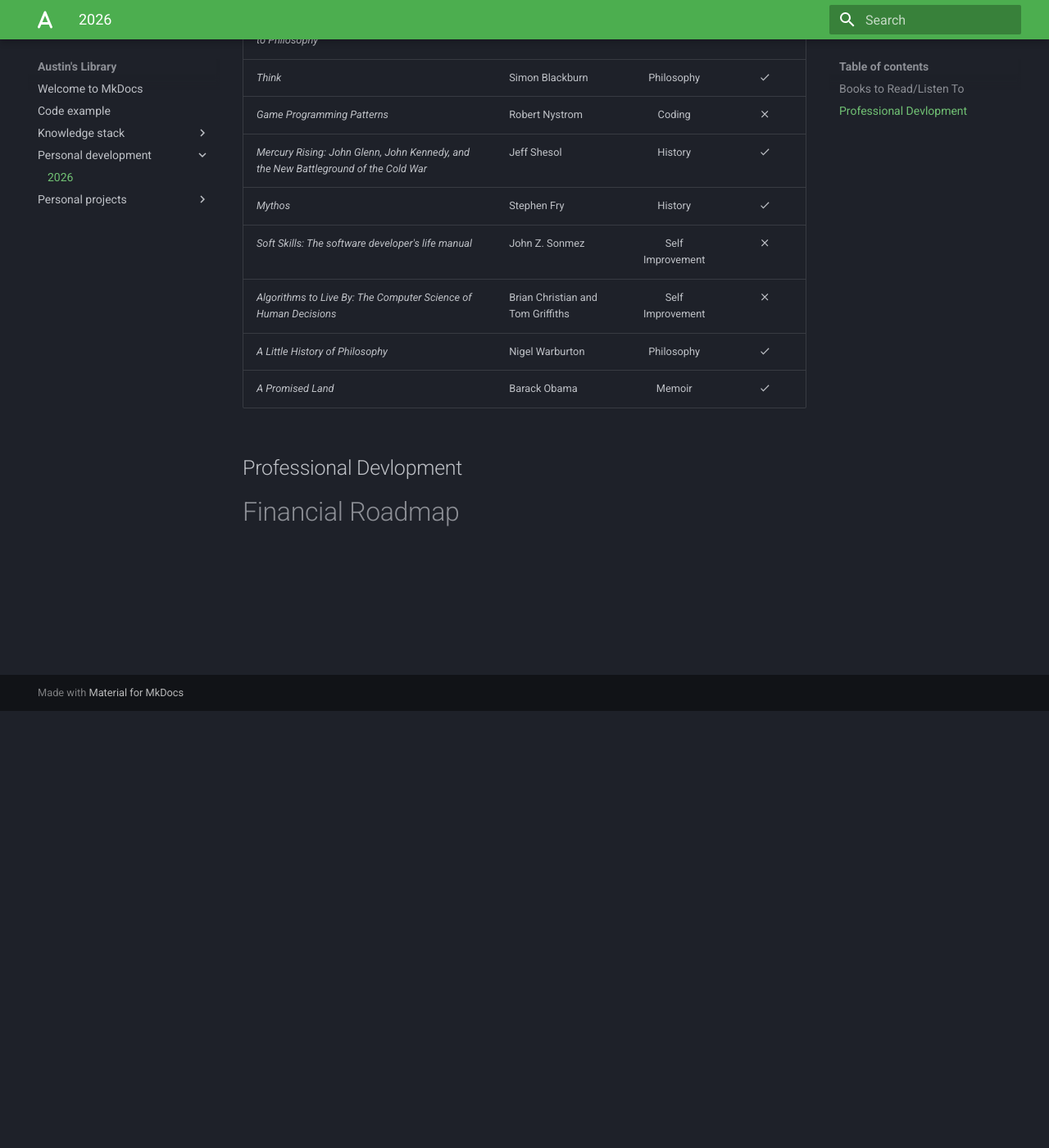
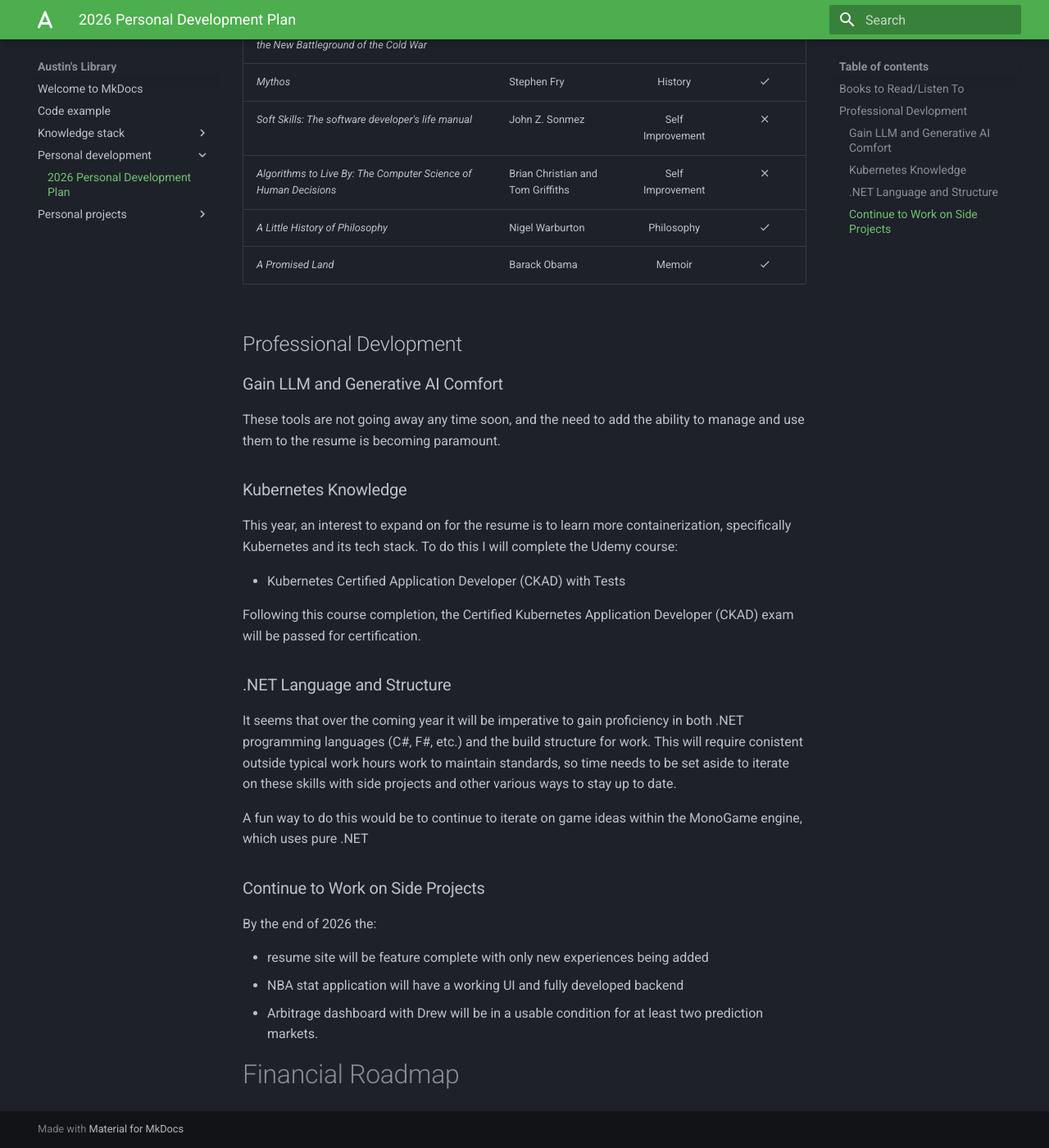
Before and after one commit to A-GingerGT/Documentation, an MkDocs documentation site: the page built from docs/personal-development/2026.md, in a window 1280 px wide and 1400 px high, scrolled down 533 px. Shown: the whole window at 82% size. Built offline with MkDocs 1.6.1 and Material for MkDocs 9.7.7, drawn with Linux system fonts in a browser that asks for light colours; some web fonts are replaced; some of the changed text lies outside the part shown.

Commit message:
Add Professional Development section to the 2026 PDP

```diff
--- a/docs/personal-development/2026.md
+++ b/docs/personal-development/2026.md
@@ -1,7 +1,7 @@
-----
+---
 title: 2026 Personal Development Plan
 description: Personal development plan for Austin Ayers over the calendar year 2026, finalized in January 2026
-----
+---
 
 # Knowledge Expansion
 
@@ -23,4 +23,33 @@ description: Personal development plan for Austin Ayers over the calendar year 2
 
 ## Professional Devlopment
 
+### Gain LLM and Generative AI Comfort
+These tools are not going away any time soon, and the need to add the ability to manage and use them to the resume is becoming paramount.
+
+### Kubernetes Knowledge
+
+This year, an interest to expand on for the resume is to learn more containerization, specifically Kubernetes and its tech stack. To do this
+I will complete the Udemy course:
+
+- Kubernetes Certified Application Developer (CKAD) with Tests
+
+Following this course completion, the Certified Kubernetes Application Developer (CKAD) exam will be passed for certification.
+
+### .NET Language and Structure
+
+It seems that over the coming year it will be imperative to gain proficiency in both .NET programming languages
+(C#, F#, etc.) and the build structure for work. This will require conistent outside typical work hours work to maintain standards, so time
+needs to be set aside to iterate on these skills with side projects and other various ways to stay up to date.
+
+A fun way to do this would be to continue to iterate on game ideas within the MonoGame engine, which uses pure
+.NET
+
+### Continue to Work on Side Projects
+
+By the end of 2026 the:
+
+- resume site will be feature complete with only new experiences being added
+- NBA stat application will have a working UI and fully developed backend
+- Arbitrage dashboard with Drew will be in a usable condition for at least two prediction markets.
+
 # Financial Roadmap
```
